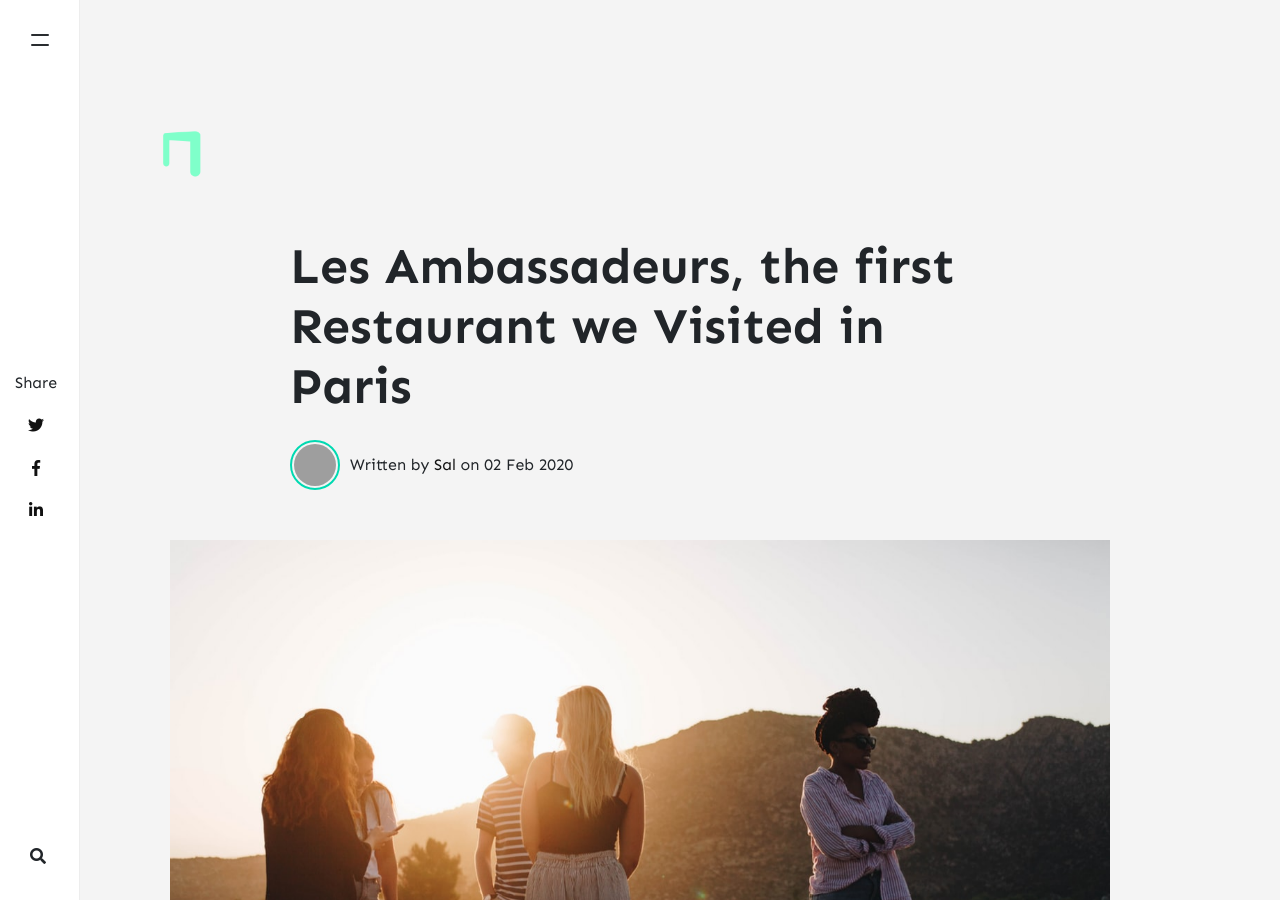
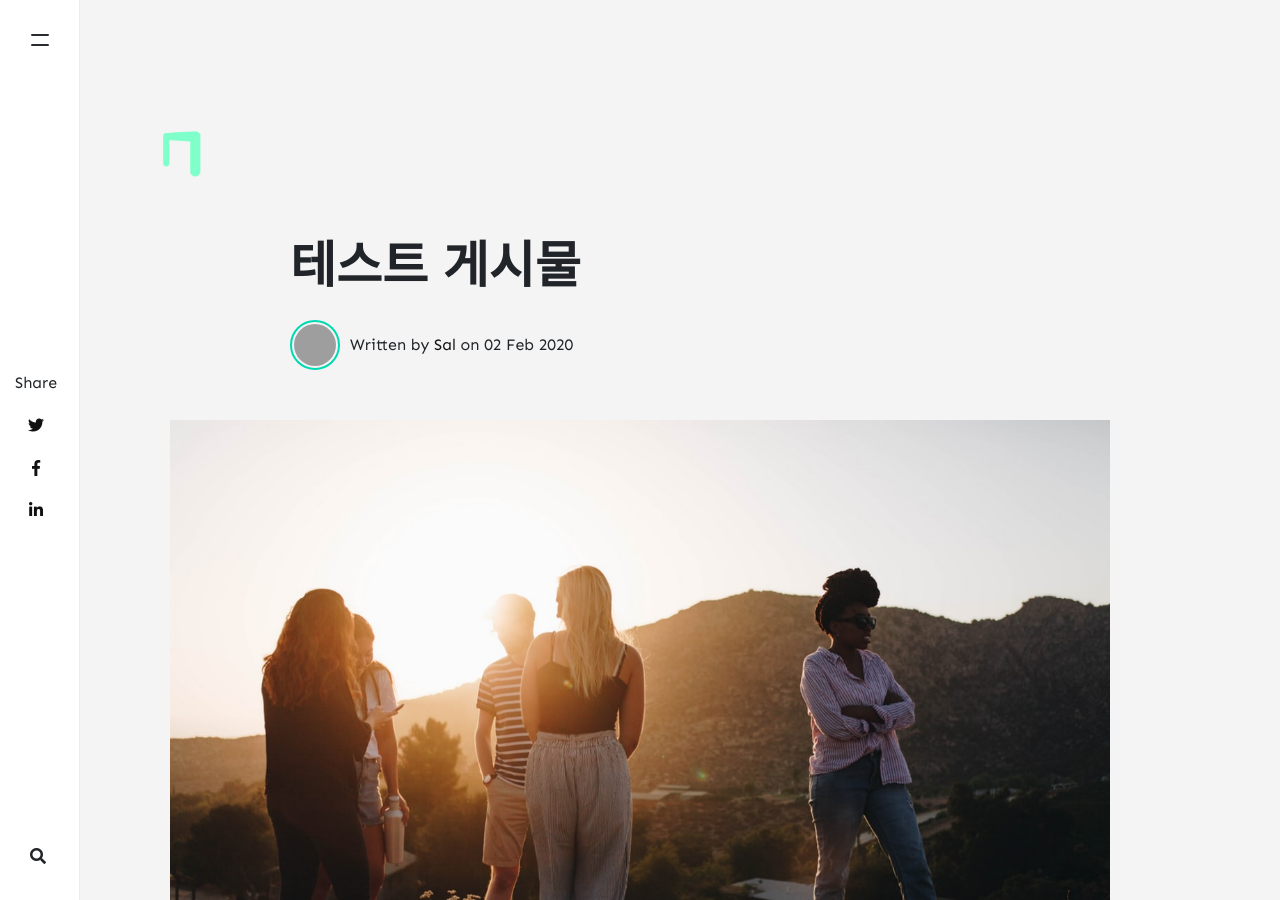
Before and after one commit to namooplus/namooplus.github.io, a Jekyll site: the page built from _posts/2020-02-2-les-ambassadeurs.md, in a window 1280 px wide and 900 px high. Built offline with Jekyll 4.4.1, drawn with Linux system fonts in a browser that asks for light colours; nearby versions of some CDN libraries; comment, search, counter and statistics services are not loaded; grey boxes are pictures that could not be loaded.

Commit message:
Test : Change article

```diff
--- a/_posts/2020-02-2-les-ambassadeurs.md
+++ b/_posts/2020-02-2-les-ambassadeurs.md
@@ -1,6 +1,6 @@
 ---
 layout: post
-title:  "Les Ambassadeurs, the first Restaurant we Visited in Paris"
+title:  "테스트 게시물"
 author: sal
 categories: [ Lifestyle ]
 tags: [ France ]
```
